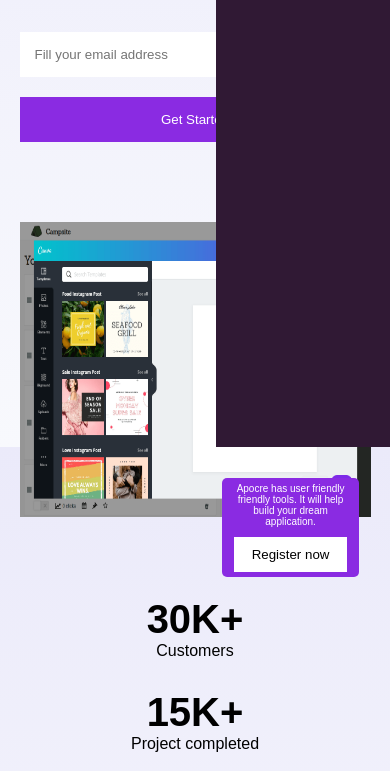
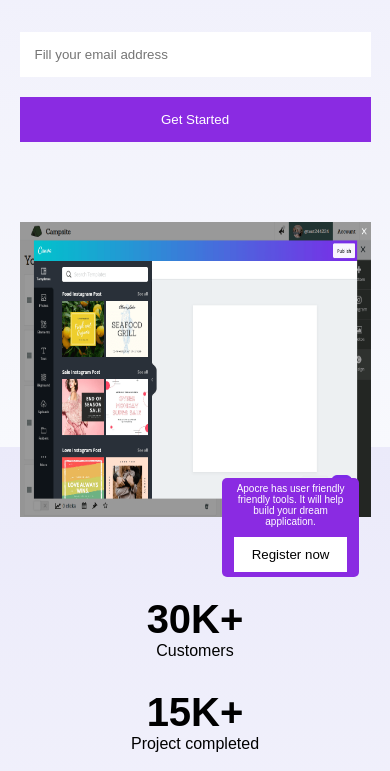
Before and after one commit to Faithie22/Apocrelandingpage, a plain HTML site: page index.html in a window 390 px wide. Shown: the part 397-1168 px from the top of the page. Drawn offline with Linux system fonts and the light colour scheme.

Commit message:
Update stylesheet.css

```diff
--- a/stylesheet.css
+++ b/stylesheet.css
@@ -153,6 +153,7 @@ nav .navlinks {
 }
 .sideNav {
 	height: 100%;
+        width: 0;
 	position: fixed;
 	top: 0;
 	right: 0%;
```
